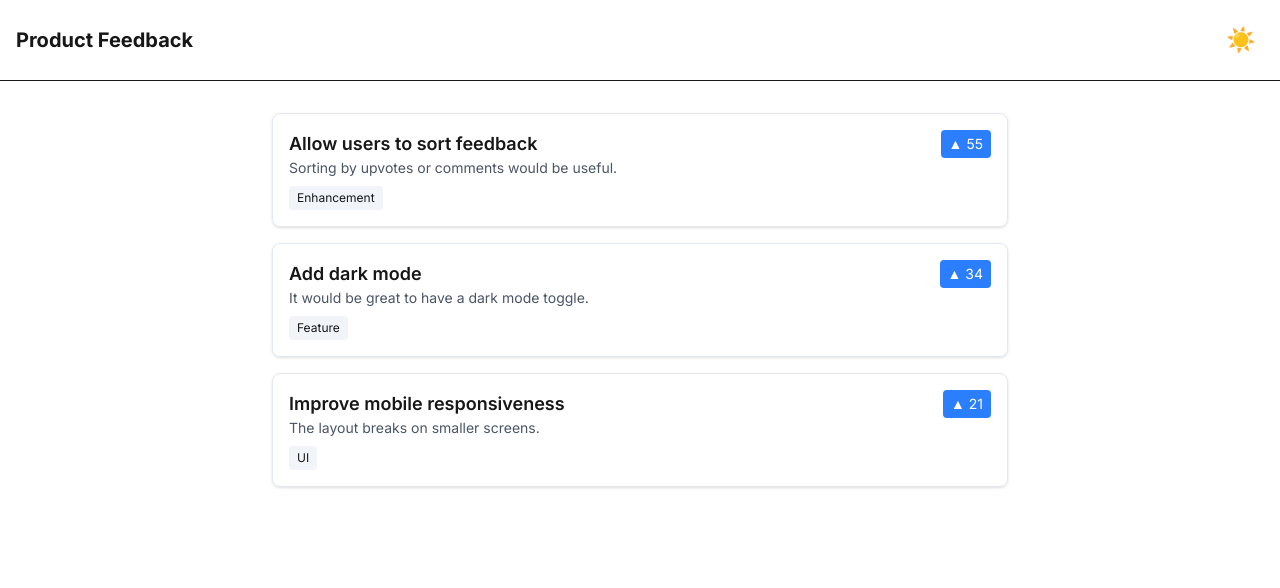
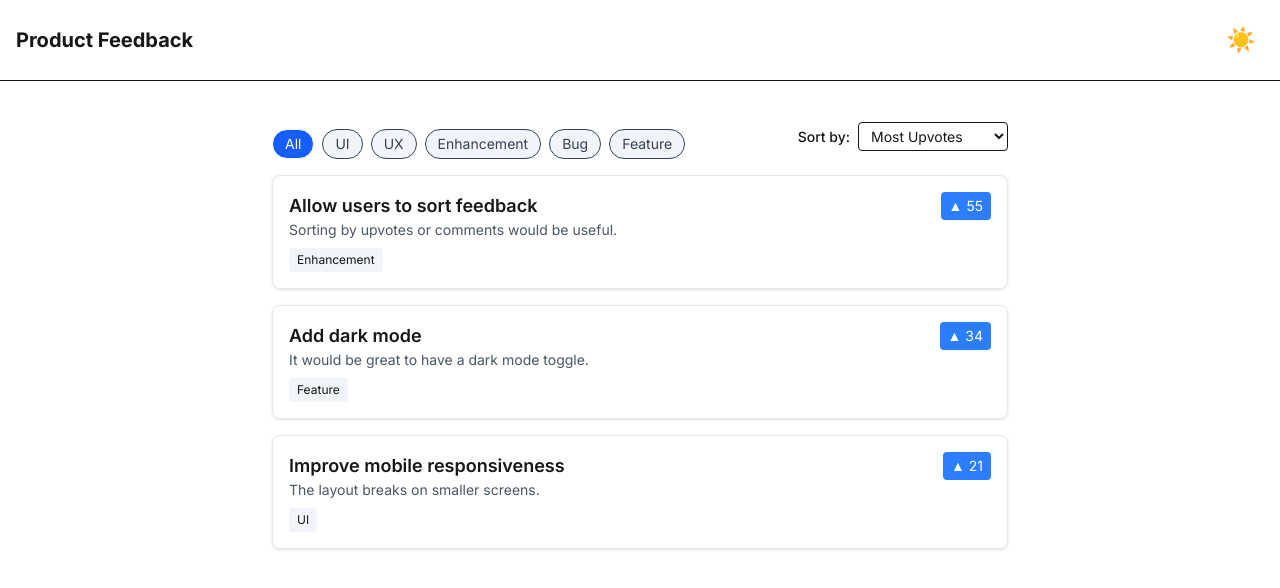
Before and after one commit to andrewteece/product-feedback-app, a Next.js app: page / in a window 1280 px wide. Shown: the top 588 px of the page. Built offline with nearby package versions, Linux system fonts and the light colour scheme.

Commit message:
CategoryFilter and Dropdown code

```diff
--- a/src/app/page.tsx
+++ b/src/app/page.tsx
@@ -1,8 +1,14 @@
+import CategoryFilter from '@/components/CategoryFilter';
+import SortDropdown from '@/components/SortDropdown';
 import FeedbackList from '@/components/FeedbackList';
 
 export default function Home() {
   return (
     <div>
+      <div className='flex flex-col sm:flex-row sm:items-center sm:justify-between'>
+        <CategoryFilter />
+        <SortDropdown />
+      </div>
       <FeedbackList />
     </div>
   );
--- /dev/null
+++ b/src/components/CategoryFilter.tsx
@@ -0,0 +1,39 @@
+'use client';
+import { useFeedbackStore } from '@/store/feedbackStore';
+import type { Category } from '@/types/feedback';
+
+const categories: (Category | 'All')[] = [
+  'All',
+  'UI',
+  'UX',
+  'Enhancement',
+  'Bug',
+  'Feature',
+];
+
+export default function CategoryFilter() {
+  const selectedCategory = useFeedbackStore((s) => s.selectedCategory);
+  const setCategory = useFeedbackStore((s) => s.setCategory);
+
+  return (
+    <div className='flex flex-wrap gap-2 my-4'>
+      {categories.map((category) => {
+        const isActive = selectedCategory === category;
+        return (
+          <button
+            key={category}
+            onClick={() => setCategory(category)}
+            className={`px-3 py-1 text-sm rounded-full border transition
+              ${
+                isActive
+                  ? 'bg-blue-600 text-white'
+                  : 'bg-slate-100 dark:bg-slate-800 text-gray-700 dark:text-gray-200'
+              }`}
+          >
+            {category}
+          </button>
+        );
+      })}
+    </div>
+  );
+}
--- /dev/null
+++ b/src/components/SortDropdown.tsx
@@ -0,0 +1,36 @@
+'use client';
+import { useFeedbackStore } from '@/store/feedbackStore';
+
+const options = [
+  'Most Upvotes',
+  'Least Upvotes',
+  'Most Comments',
+  'Least Comments',
+] as const;
+
+export default function SortDropdown() {
+  const sortOption = useFeedbackStore((s) => s.sortOption);
+  const setSortOption = useFeedbackStore((s) => s.setSortOption);
+
+  return (
+    <div className='mb-4'>
+      <label htmlFor='sort' className='mr-2 text-sm font-medium'>
+        Sort by:
+      </label>
+      <select
+        id='sort'
+        value={sortOption}
+        onChange={(e) =>
+          setSortOption(e.target.value as (typeof options)[number])
+        }
+        className='rounded border px-2 py-1 text-sm bg-white dark:bg-slate-800 dark:text-white'
+      >
+        {options.map((opt) => (
+          <option key={opt} value={opt}>
+            {opt}
+          </option>
+        ))}
+      </select>
+    </div>
+  );
+}
```
